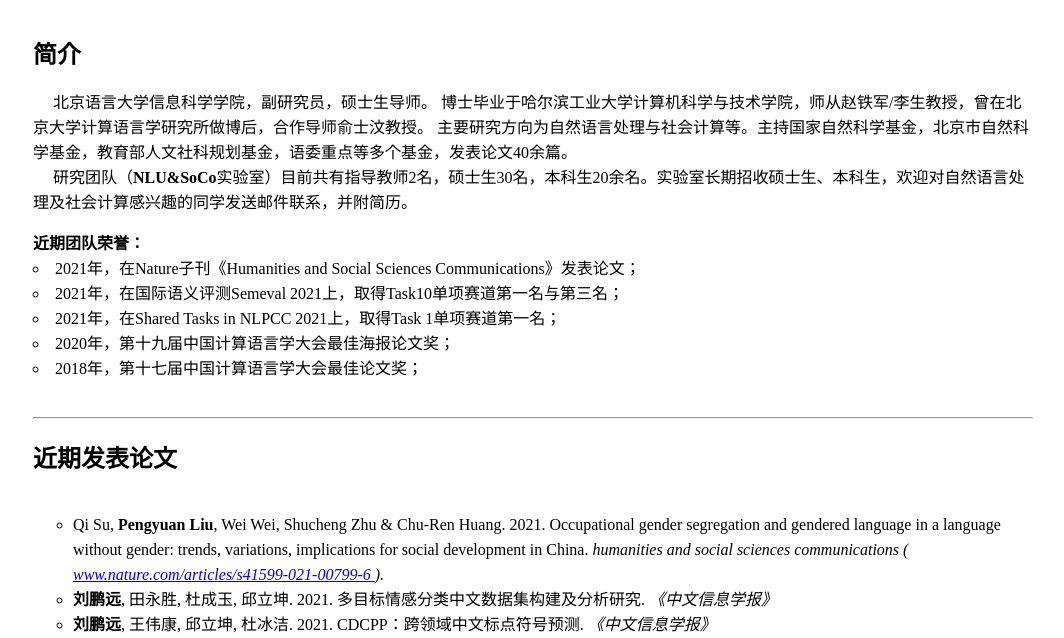
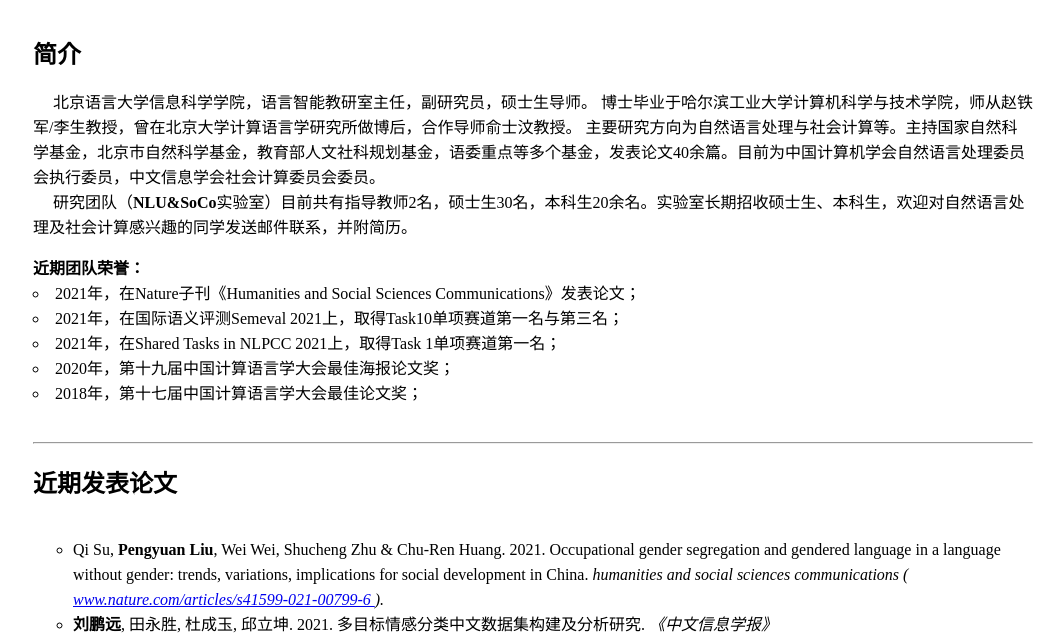
Before and after one commit to liupengyuan/liupengyuan.github.io, a plain HTML site: page 2018/01/27/hello-world/index.html in a window 1280 px wide. Shown: the part 150-788 px from the top of the page, without its empty margins (107-1171 px from the left). Drawn offline with Linux system fonts and the light colour scheme.

Commit message:
Add files via upload

```diff
--- a/2018/01/27/hello-world/index.html
+++ b/2018/01/27/hello-world/index.html
@@ -48,9 +48,9 @@
 		<div style="padding-bottom:10px;">
 			<div>
 				<h2>简介</h2>
-				<li type="none">&nbsp; &nbsp;&nbsp;&nbsp;北京语言大学信息科学学院</a>，副研究员，硕士生导师。
+				<li type="none">&nbsp; &nbsp;&nbsp;&nbsp;北京语言大学信息科学学院</a>，语言智能教研室主任，副研究员，硕士生导师。
 					博士毕业于哈尔滨工业大学计算机科学与技术学院，师从赵铁军/李生教授，曾在北京大学计算语言学研究所做博后，合作导师俞士汶教授。
-					主要研究方向为自然语言处理与社会计算等。主持国家自然科学基金，北京市自然科学基金，教育部人文社科规划基金，语委重点等多个基金，发表论文40余篇。
+					主要研究方向为自然语言处理与社会计算等。主持国家自然科学基金，北京市自然科学基金，教育部人文社科规划基金，语委重点等多个基金，发表论文40余篇。目前为中国计算机学会自然语言处理委员会执行委员，中文信息学会社会计算委员会委员。
 					<br>&nbsp;&nbsp;&nbsp;&nbsp;&nbsp;研究团队（<b>NLU&SoCo</b>实验室）目前共有指导教师2名，硕士生30名，本科生20余名。实验室长期招收硕士生、本科生，欢迎对自然语言处理及社会计算感兴趣的同学发送邮件联系，并附简历。</br>
 				</li>
 				<p>
```
